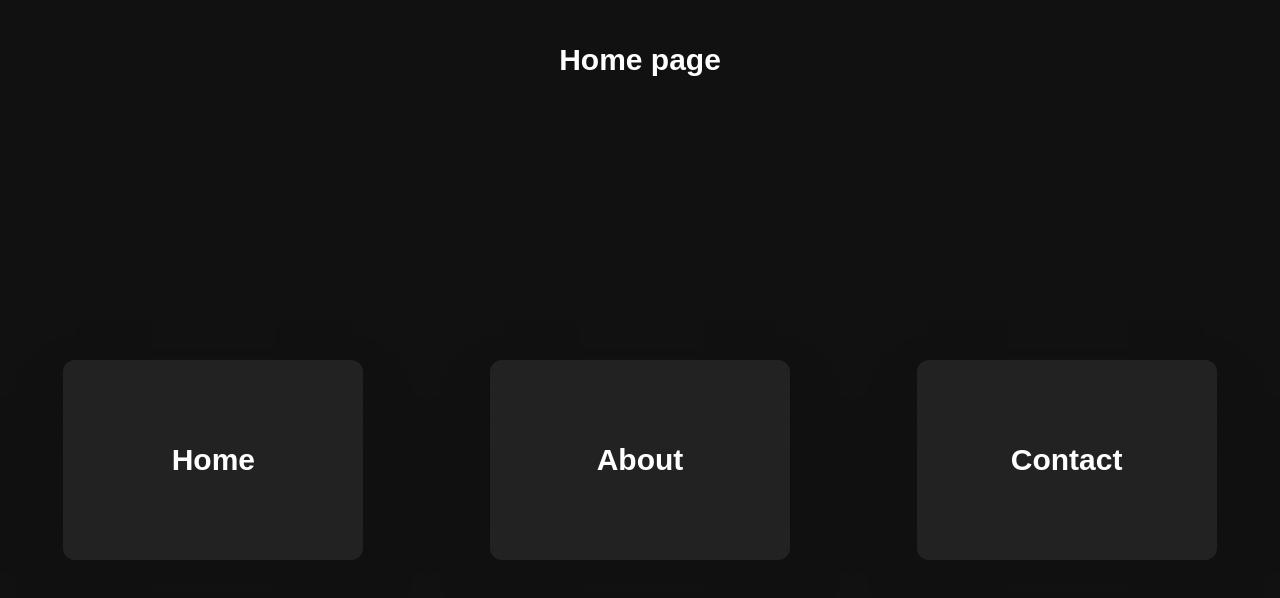
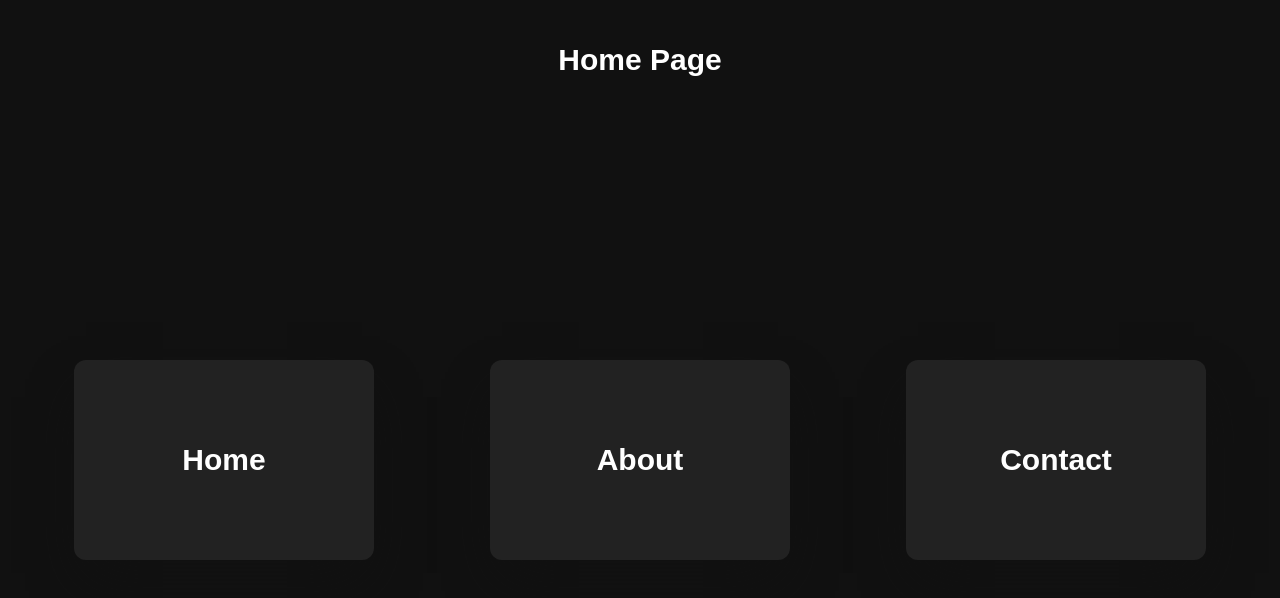
Before and after one commit to nazarMn/mini-site-nextjs-homework, a Next.js app: page / in a window 1280 px wide. Shown: the top 598 px of the page. Built offline with nearby package versions, Linux system fonts and the light colour scheme.

Commit message:
added function to navigate to different pages

```diff
--- a/pages/index.jsx
+++ b/pages/index.jsx
@@ -1,17 +1,49 @@
+import Head from 'next/head'
+import Image from 'next/image'
+import Link from 'next/link' // Додали імпорт Link
 
+export default function Home({ name }) {
+  return (
+    <>
+      <Head>
+        <title>{name} Page</title>
+        <meta name="description" content="Ласкаво просимо на наш сайт!" />
+        <meta name="keywords" content="головна, сайт, домашня сторінка" />
+        <meta name="author" content="Miksnis" />
+        <meta name="viewport" content="width=device-width, initial-scale=1.0" />
+        <link rel="icon" href="/favicon.ico" />
+      </Head>
 
-export default function Home() {
-  return (
-    <div className="w-screen h-screen bg-[#111] text-[#fff] flex flex-col">
-    <header className="w-[100%] h-[15%] flex justify-center items-center"><h2 className="text-3xl font-bold text-center">Home page</h2></header>
+      <div className="w-screen h-screen bg-[#111] text-[#fff] flex flex-col">
+        <header className="w-full h-[15%] flex justify-center items-center">
+          <h2 className="text-3xl font-bold text-center">{name} Page</h2>
+        </header>
 
-  <main className="w-[100%] h-[85%] flex justify-around items-center">
-      <article className="w-[300px] h-[200px] bg-[#222] flex justify-center items-center rounded-xl hover:bg-[#333] cursor-pointer transition-all duration-300 ease-in-out shadow-2xl shadow-[#111] hover:shadow-2xl hover:shadow-[#222] active:shadow-2xl active:shadow-[#333] active:scale-95 active:rotate-6 active:duration-300 active:ease-in-out active:transition-all active:bg-[#444]"><h3 className="text-3xl font-bold text-center">Home</h3></article>
-      <article className="w-[300px] h-[200px] bg-[#222] flex justify-center items-center rounded-xl hover:bg-[#333] cursor-pointer transition-all duration-300 ease-in-out shadow-2xl shadow-[#111] hover:shadow-2xl hover:shadow-[#222] active:shadow-2xl active:shadow-[#333] active:scale-95 active:rotate-6 active:duration-300 active:ease-in-out active:transition-all active:bg-[#444]"><h3 className="text-3xl font-bold text-center">About</h3></article>
-      <article className="w-[300px] h-[200px] bg-[#222] flex justify-center items-center rounded-xl hover:bg-[#333] cursor-pointer transition-all duration-300 ease-in-out shadow-2xl shadow-[#111] hover:shadow-2xl hover:shadow-[#222] active:shadow-2xl active:shadow-[#333] active:scale-95 active:rotate-6 active:duration-300 active:ease-in-out active:transition-all active:bg-[#444]"><h3 className="text-3xl font-bold text-center">Contact</h3></article>
-  </main>
-
-  </div>
-
+        <main className="w-full h-[85%] flex justify-around items-center px-4">
+          <Card title="Home" />
+          <Card title="About" href="/about" />
+          <Card title="Contact" href="/contact" />
+        </main>
+      </div>
+    </>
   );
 }
+
+function Card({ title, href }) {
+  const content = (
+    <article className="w-[300px] h-[200px] bg-[#222] flex justify-center items-center rounded-xl hover:bg-[#333] cursor-pointer transition-all duration-300 ease-in-out shadow-2xl shadow-[#111] hover:shadow-[#222] active:shadow-[#333] active:scale-95 active:rotate-6 active:bg-[#444]">
+      <h3 className="text-3xl font-bold text-center">{title}</h3>
+    </article>
+  );
+
+  // Якщо є href — обгортаємо в <Link>
+  return href ? <Link href={href}>{content}</Link> : content;
+}
+
+export async function getStaticProps() {
+  return {
+    props: {
+      name: 'Home',
+    },
+  };
+}
```
